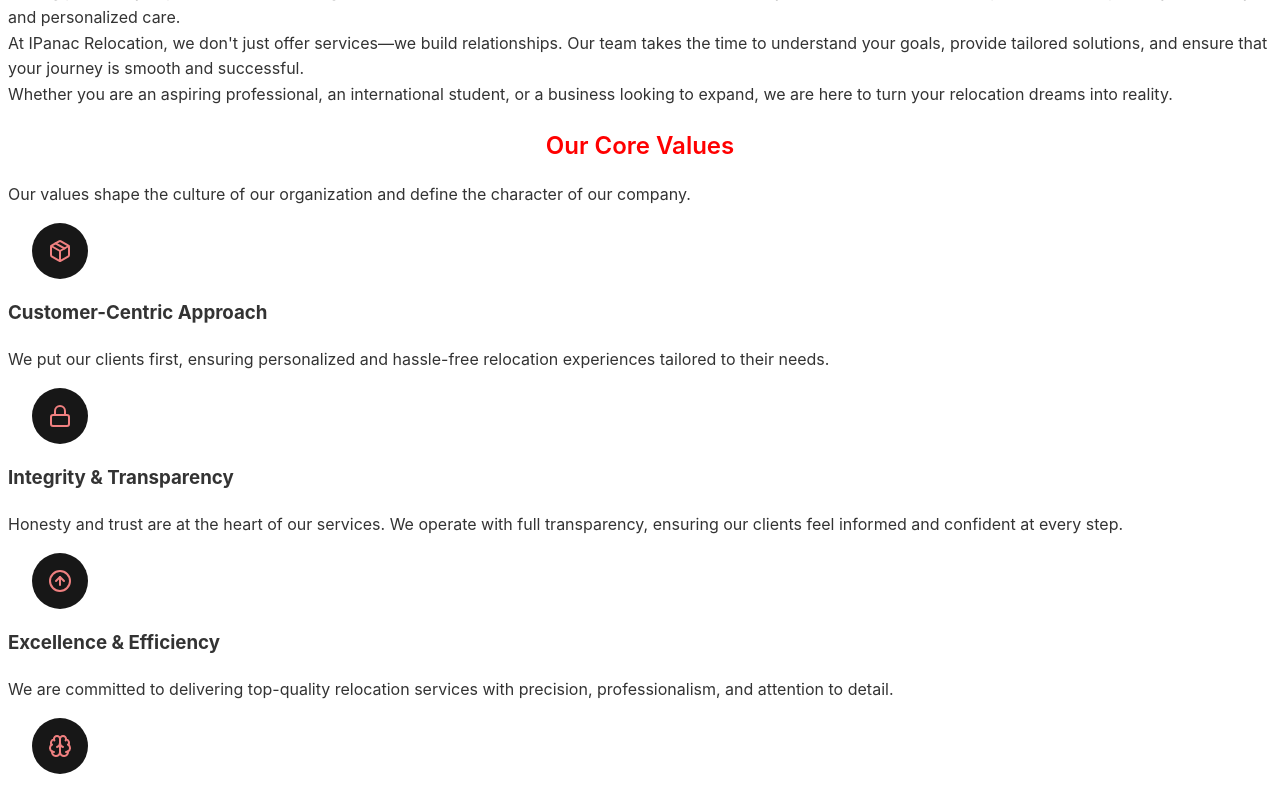
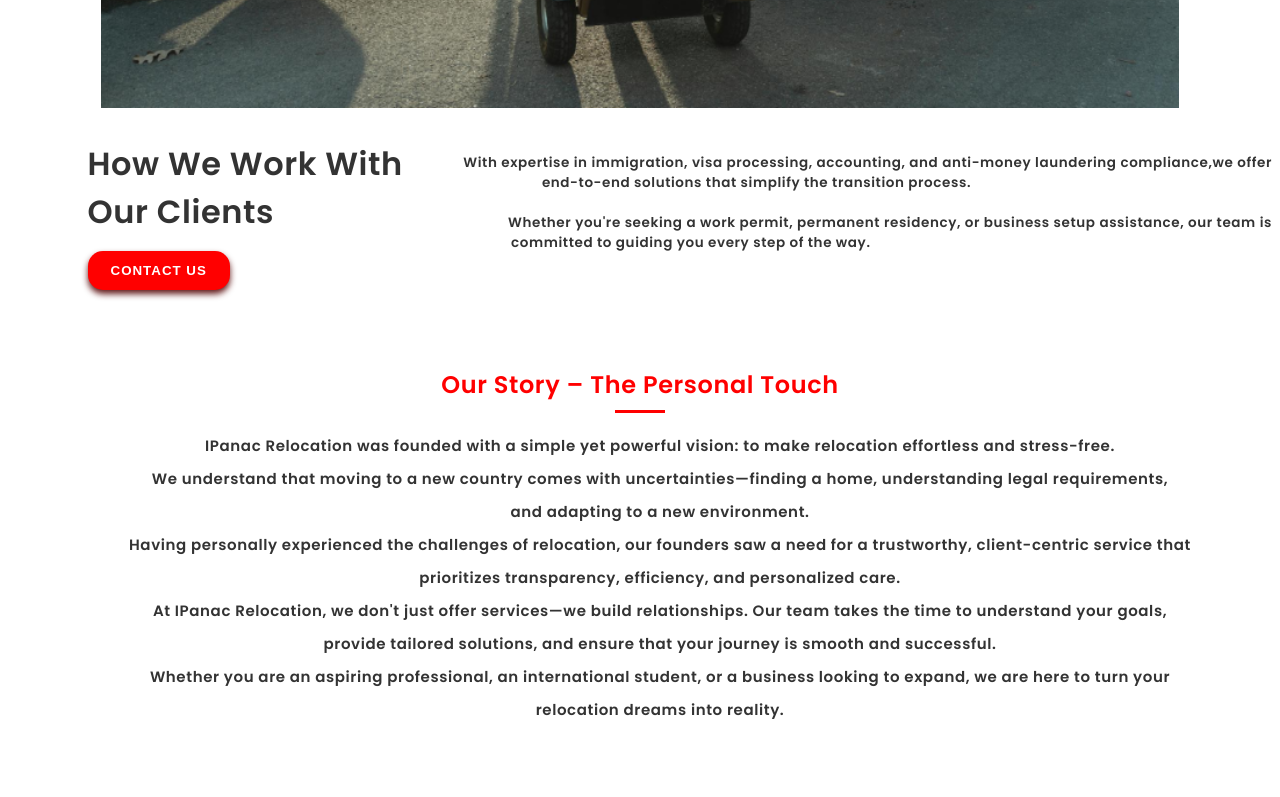
Before and after one commit to Mir-pes/ipanac-1, a React (Vite) app: page /about in a window 1280 px wide. Shown: the part 1040-1837 px from the top of the page. Built offline with nearby package versions, Linux system fonts and the light colour scheme.

Commit message:
Update about.css

```diff
--- a/src/about.css
+++ b/src/about.css
@@ -1,259 +1,340 @@
-.about-page {
-  font-family: 'Inter', system-ui, -apple-system, sans-serif;
-  line-height: 1.6;
-  color: #333;
-}
-
-/* ===== Hero Section ===== */
-.hero {
-  padding: 4rem 0;
-  background: linear-gradient(135deg, #f8f9fa 0%, #e9ecef 100%);
-  text-align: center;
-}
-
-.container {
-  max-width: 1200px;
-  margin: 0 auto;
-  padding: 0 1.5rem;
-}
-
-/* ===== About Section ===== */
-.about-section {
-  padding: 5rem 0;
-  background-color: #ffffff;
-}
-
-.about-grid {
-  display: grid;
-  grid-template-columns: 1fr 1fr;
-  gap: 4rem;
-  max-width: 1200px;
-  margin: 0 auto;
-  padding: 0 2rem;
-}
-
-.about-content {
+.about-page{
   display: flex;
-  flex-direction: column;
   justify-content: center;
-}
-
-.about-image img {
-  width: 100%;
-  height: 400px;
-  object-fit: cover;
-  border-radius: 12px;
-  box-shadow: 0 15px 40px rgba(0,0,0,0.1);
-  transition: transform 0.3s cubic-bezier(0.4, 0, 0.2, 1);
-}
-
-.about-image:hover img {
-  transform: translateY(-5px);
-}
-
-/* ===== Headers ===== */
-.head{
-  color: #2d2d2d;
-  font-size: 20px;
-  font-weight: 200;
-  text-transform: uppercase;
-  letter-spacing: 0.5px;
-  position: relative;
-  left:130px;
-  padding-bottom: 1.5rem;
-  margin-bottom: 2rem;
-
-}
-
-.head1{
-  color: #2d2d2d;
-  font-size: 20px;
-  font-weight: 200;
-  text-transform: uppercase;
-  letter-spacing: 0.5px;
-  position: relative;
-  left:230px;
-  padding-bottom: 1.5rem;
-  margin-top: -58px;
-
-  margin-bottom: 30px;
+  margin-top: 3px;
 
 
 }
 
-.head::after{
+
+.about{
+  color: red;
+  font-size: 1.5rem;
+  margin-bottom: 1rem;
+  font-weight: 600;
+  text-align: center;
+  letter-spacing: 0.6px;
+  width: 100%;
+
+}
+
+
+
+.statement-heading {
+  color: red;
+  font-size: 1.5rem;
+  margin-bottom: 1rem;
+  font-weight: 600;
+  text-align: center;
+  letter-spacing: 0.6px;
+}
+
+.statement-heading::after{
   content: "";
   display: block;
-  width: 80px;
-  height: 4px;
-  background-color: #e74c3c;
+  width: 50px;
+  height: 3.5px;
+  background-color: red;
+  margin: 8px auto 0;
+  transition: all 0.3s ease;
+}
+
+.statement-heading:hover{
+  transform: translate(-1.9px);
+  background-color: black;
+}
+
+.statement-heading:hover::after{
+  width: 178px;
+}
+
+.start-content {
+  font-size: 15px;
+  color: #333;
+  display: flex;
+  flex-direction: column; /* This makes children stack vertically */
+  margin-top: 28px auto;
+  justify-content: center;
+  text-align: center;
+  align-items: center; /* This centers children horizontally */
+}
+
+.image-container {
+  display: flex;
+  justify-content: center;
+  align-items: center;
+  width: 1100px;
+  height: 800px;
+  margin-top: 21px; /* Add some space between text and image */
+}
+
+.image {
+  max-width: 100%;
+  height: auto;
+}
+
+
+.Work-container{
+  display: flex;
+  flex-direction: column;
+  text-align: left;
+  padding: 12.8px 79.5px;
+  color:#333;
+  font-size:32px;
+
+}
+
+.contact {
+  display: flex;
+  text-align: left;
+  margin-top: 14.8px;
+  padding: 12px 23px;
+  border-radius: 15px;
+  background-color: red;
+  color: white;
+  font-weight: 600;
+  border: none;
+  cursor: pointer;
+  transition: all 0.3s ease;
+  box-shadow: 0 4px 6px rgba(85, 5, 5, 0.918);
+  text-transform: uppercase;
+  letter-spacing: 1px;
+  align-items: center;
+
+}
+
+.contact:hover {
+  background-color: #cc0000;
+  transform: translateY(-2px);
+  box-shadow: 0 6px 8px rgba(0, 0, 0, 0.2);
+}
+
+.contact:active {
+  transform: translateY(1px);
+  box-shadow: 0 2px 4px rgba(0, 0, 0, 0.1);
+}
+
+.contact:focus {
+  outline: none;
+  box-shadow: 0 0 0 3px rgb(172, 13, 13);
+}
+
+
+.Clients{
+  display: flex;
+  text-align: right;
+  justify-content: flex-end;
+  font-size: 13.5px;
+  color: #333;
+  margin:-150px auto;
+  padding-left: 450px;
+
+}
+
+.end-end{
+  margin-right: 301px;
+}
+
+
+.end-end1{
+  margin-right: 401.5px;
+}
+
+
+
+.story-container {
+  margin-top: 200px;
+  padding: 40px 80px;
+  text-align: center;
+
+
+}
+
+.story-container::before {
+  content: "";
   position: absolute;
-  bottom: 0;
-  left: 20%;
-  transform: translateX(-50%);
+  left: 0;
+  top: 0;
+  width: 5px;
+  height: 100%;
+  background-color: red;
+  transform: scaleY(0);
+  transform-origin: top;
+  animation: slideDown 1.5s ease forwards;
+}
+
+
+
+.story-heading {
+  color: red;
+  font-size: 1.8rem;
+  margin-bottom: 1.5rem;
+  font-weight: 600;
+  position: relative;
+  display: inline-block;
+
+
+}
+
+.story-heading::after {
+  content: "";
+  display: block;
+  width: 50%;
+  height: 3px;
+  background-color: red;
+  margin-top: 8px;
+
   transition: width 0.3s ease;
 }
 
-.head1::after{
+.story-heading:hover::after {
+
+  width: 100%;
+}
+
+.story-content {
+  font-size: 15px;
+  line-height: 2.2;
+  color: #333;
+  margin-left: 20px;
+  padding-left: 20px;
+  position: relative;
+
+}
+
+
+/* Core Values styling */
+.our-core-values {
+  text-align: center;
+  padding: 1px 20px;
+  max-width: 1200px;
+  margin: 50px auto 0;
+
+}
+
+
+.statement-heading1 {
+  color: red;
+  font-size: 1.5rem;
+  margin-bottom: 1rem;
+  font-weight: 600;
+  text-align: center;
+  letter-spacing: 0.6px;
+}
+
+.statement-heading1::after{
   content: "";
   display: block;
   width: 50px;
-  height: 4px;
-  background-color: #e74c3c;
-  position: absolute;
-  bottom: 0;
-  left: 25%;
-  transform: translateX(-50%);
-  transition: width 0.3s ease;
+  height: 3.5px;
+  background-color: red;
+  margin: 8px auto 0;
+  transition: all 0.3s ease;
 }
 
-.head:hover::after, .head1:hover::after {
-  width: 140px;
+.statement-heading1:hover{
+  transform: translate(-1.9px);
+  background-color: black;
 }
 
-/* ===== Content Styles ===== */
-.Location {
-  font-size: 1.1rem;
-  line-height: 1.8;
-  color: #4a4a4a;
-  max-width: 800px;
-  margin: 0 auto;
+.statement-heading1:hover::after{
+  width: 178px;
 }
 
-.Story{
-  font-size: 18px;
 
-  color: #4a4a4a;
-  max-width: 1000px;
-  margin: 0 50px;
+
+
+.values-subtitle {
+  color: #666;
+  max-width: 600px;
+  margin: 0 auto 40px;
+  font-size: 20px;
 }
 
-.para {
-  font-size: 1.3rem;
-  font-weight: 500;
-  color: #2d2d2d;
-  margin-bottom: 2rem;
+.values-grid {
+  display: grid;
+  grid-template-columns: repeat(3, 1fr); /* Explicitly set to 3 columns */
+  gap: 25px;
+  margin-top: 40px;
+}
+
+.value-card {
+  background-color: #f7f7f7;
+  border-radius: 15px;
+  padding: 30px 20px;
+  box-shadow: 0 3px 10px rgba(0, 0, 0, 0.05);
+  transition: all 0.3s ease;
+}
+
+.value-card:hover {
+  transform: translateY(-5px);
+  box-shadow: 0 5px 15px rgba(0, 0, 0, 0.1);
+}
+
+.icon-container {
+  width: 40px;
+  height: 40px;
+  margin: 0 auto 20px;
+  background: linear-gradient(135deg, red , darkred);
+  border-radius: 50%;
+
+  display: flex;
+  align-items: center;
+  justify-content: center;
+  box-shadow: 0 0 0 5px rgba(0, 0, 0, 1);
+}
+
+.value-icon {
+  width: 30px;
+  height: 30px;
+  color: whitesmoke;
+  stroke-width: 2px;
+
+}
+
+.value-card h3 {
+  font-size: 18px;
+  font-weight: 600;
+  margin-bottom: 12px;
+  color: black;
+}
+
+.value-card p {
+  font-size: 14.8px;
+  color: #666;
   line-height: 1.5;
 }
 
-b {
 
-  font-weight: 600;
+/* Add this to your about.css file */
+
+.values-grid {
+  display: grid;
+  grid-template-columns: repeat(3, 1fr); /* Explicitly set to 3 columns */
+  gap: 25px;
+  margin-top: 40px;
 }
 
-/* ===== Story Section ===== */
-.story-section {
-  padding: 5rem 0;
-  background-color: #f8f9fa;
-}
-
-.container2 {
-  max-width: 1200px;
-  margin: 0 auto;
-  padding: 0 2rem;
-}
-
-/* ===== CTA Section ===== */
-.cta-section {
-
-
-  color: black;
-  text-align: center;
-}
-
-/* .container3 {
-  max-width: 800px;
-  margin: 0 auto;
-  padding: 0 2rem;
-} */
-
-.cta-button {
-  display: inline-flex;
-  align-items: center;
-
-  background-color: red;
-  color: black;
-  padding: 1.2rem 2.5rem;
-  border-radius: 50px;
-  font-weight: 700;
-  text-transform: uppercase;
-  letter-spacing: 0.5px;
-  transition: all 0.3s cubic-bezier(0.4, 0, 0.2, 1);
-  border: 2px solid transparent;
-  cursor: pointer;
-  margin: 1.5rem 0;
-}
-
-.cta-button:hover {
-  background-color: transparent;
-
-  border-color: white;
-  transform: translateY(-3px);
-  box-shadow: 0 10px 20px rgba(0,0,0,0.15);
-}
-
-.cta-subtext {
-  font-size: 1.1rem;
-  opacity: 0.9;
-  margin-top: 1rem;
-}
-
-/* ===== Responsive Design ===== */
-@media (max-width: 1024px) {
-  .about-grid {
-    gap: 2rem;
-    padding: 0 1.5rem;
+/* Update the responsive breakpoint to maintain the 3-column layout until smaller screens */
+@media (max-width: 992px) {
+  .values-grid {
+    grid-template-columns: repeat(2, 1fr);
   }
 }
 
+@media (max-width: 576px) {
+  .values-grid {
+    grid-template-columns: 1fr;
+  }
+}
+
+/* Make it responsive */
 @media (max-width: 768px) {
-  .about-grid {
+  .values-grid {
     grid-template-columns: 1fr;
   }
 
-  .about-image {
-    order: -1;
-    max-width: 600px;
-    margin: 0 auto;
-  }
-
-  .head, .head1 {
-    font-size: 2rem !important;
-  }
-
-  .cta-button {
-    width: 100%;
-    justify-content: center;
+  .our-core-values h2 {
+    font-size: 2rem;
   }
 }
-
-@media (max-width: 480px) {
-  .about-grid, .container2, .container3 {
-    padding: 0 1rem;
-  }
-
-  .head::after, .head1::after {
-    width: 60px;
-  }
-
-  .cta-button {
-    padding: 1rem 1.5rem;
-    font-size: 0.9rem;
-  }
-}
-
-/* ===== Animation Enhancements ===== */
-@keyframes fadeInUp {
-  from {
-    opacity: 0;
-    transform: translateY(20px);
-  }
-  to {
-    opacity: 1;
-    transform: translateY(0);
-  }
-}
-
-.about-section, .story-section, .cta-section {
-  animation: fadeInUp 0.6s ease forwards;
-}
```
